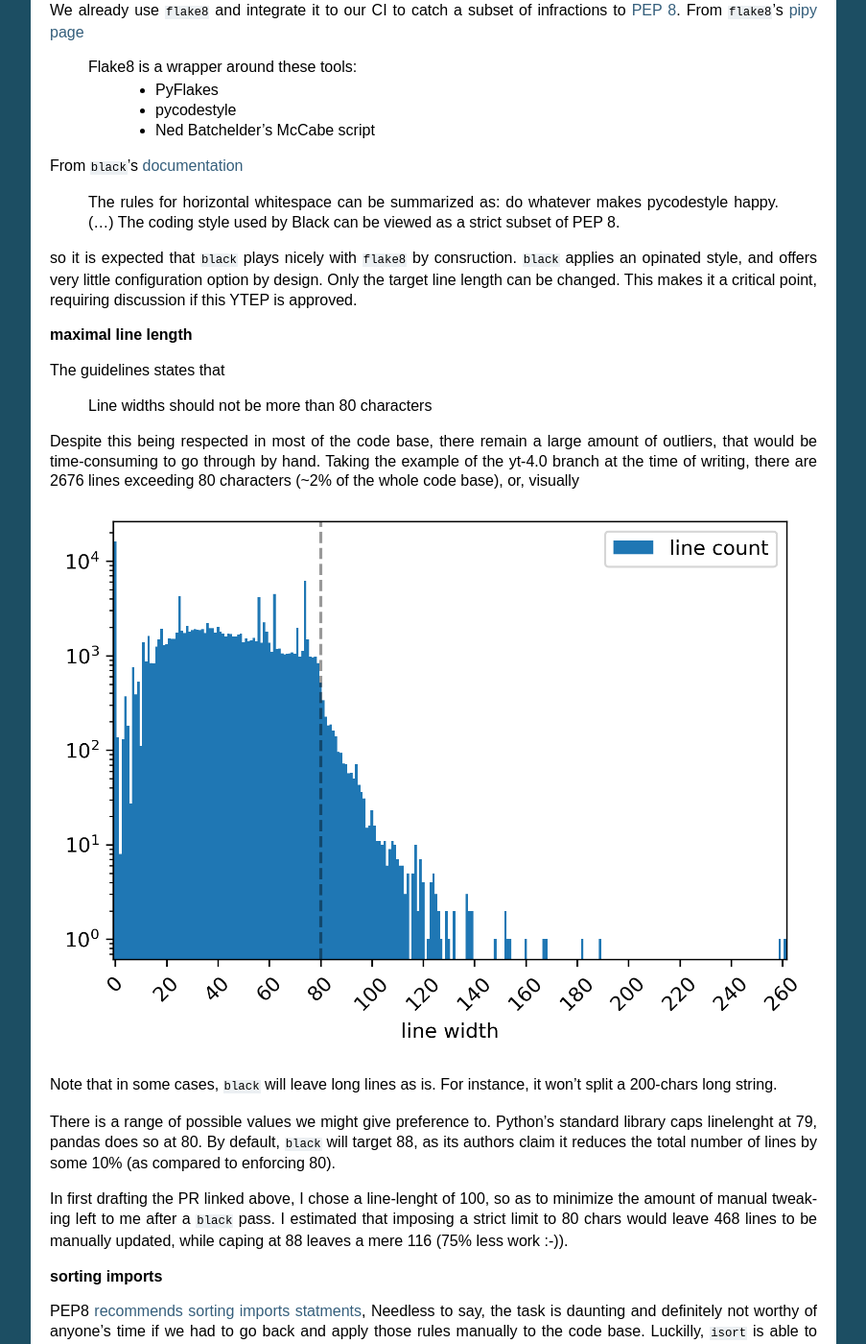
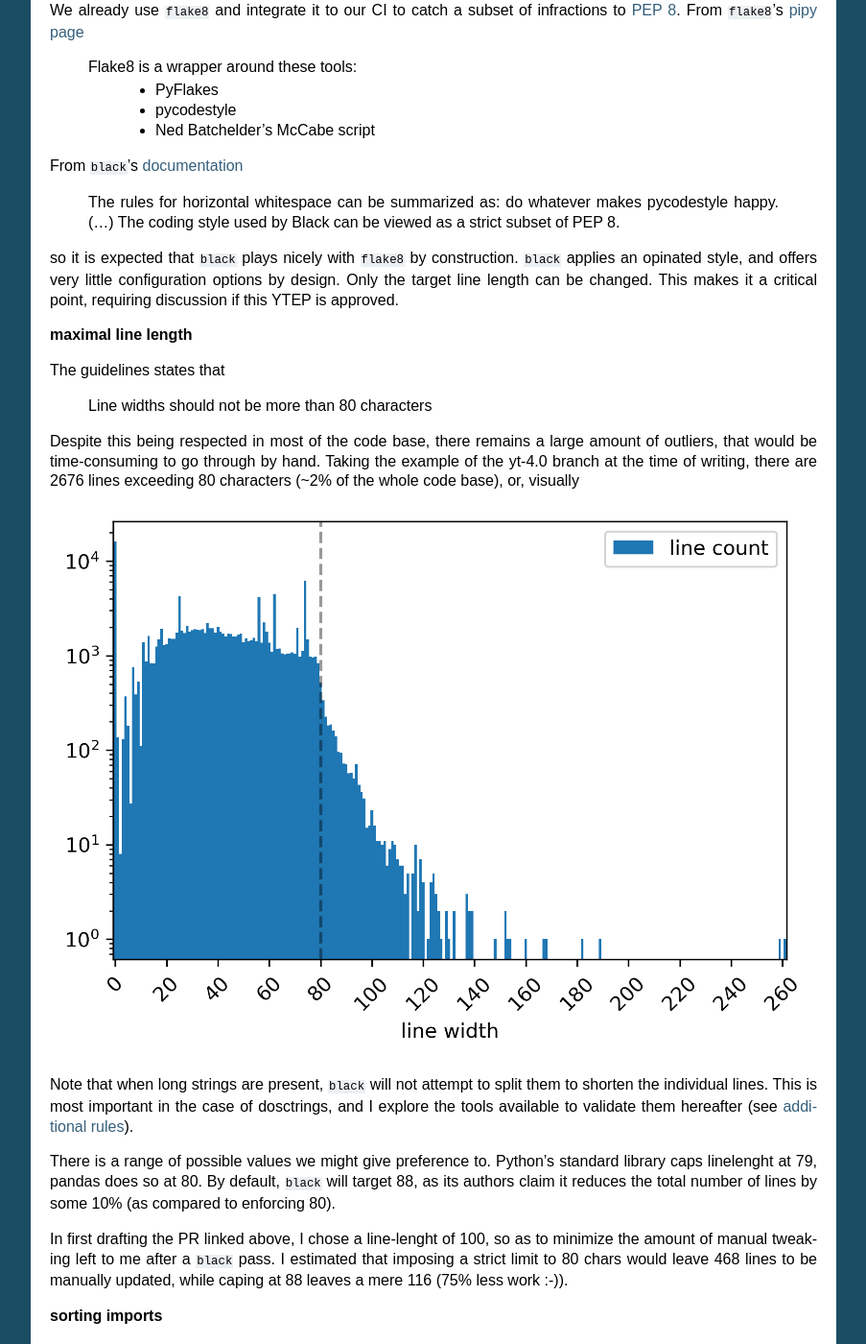
Before and after one commit to yt-project/ytep, a Sphinx documentation site: the page built from source/YTEPs/YTEP-0037.rst, in a window 1280 px wide and 1400 px high, scrolled down 648 px. Shown: the whole window at 96% size, without its empty margins (198-1101 px from the left). Built offline with Sphinx 7.4.7, drawn with Linux system fonts in a browser that asks for light colours; formulas are drawn with MathJax 3; some of the changed text lies outside the part shown.

Commit message:
typos + rephrasing

```diff
--- a/source/YTEPs/YTEP-0037.rst
+++ b/source/YTEPs/YTEP-0037.rst
@@ -49,8 +49,8 @@ From ``black``'s `documentation <https://black.readthedocs.io/en/stable/the_blac
   (...)
   The coding style used by Black can be viewed as a strict subset of PEP 8.
 
-so it is expected that ``black`` plays nicely with ``flake8`` by consruction.
-``black`` applies an opinated style, and offers very little configuration option
+so it is expected that ``black`` plays nicely with ``flake8`` by construction.
+``black`` applies an opinated style, and offers very little configuration options
 by design. Only the target line length can be changed. This makes it a critical
 point, requiring discussion if this YTEP is approved.
 
@@ -60,15 +60,17 @@ The guidelines states that
 
     Line widths should not be more than 80 characters
 
-Despite this being respected in most of the code base, there remain a large amount of
+Despite this being respected in most of the code base, there remains a large amount of
 outliers, that would be time-consuming to go through by hand. Taking the example of the
 yt-4.0 branch at the time of writing, there are 2676 lines exceeding 80 characters (~2%
 of the whole code base), or, visually
 
 .. image:: ../images/lw-ytep-37.png
 
-Note that in some cases, ``black`` will leave long lines as is. For instance, it won't
-split a 200-chars long string.
+Note that when long strings are present, ``black`` will not attempt to split them to
+shorten the individual lines.
+This is most important in the case of dosctrings, and I explore the tools available to
+validate them hereafter (see `additional rules`_).
 
 There is a range of possible values we might give preference to. Python's standard
 library caps linelenght at 79, pandas does so at 80. By default, ``black`` will target
@@ -100,11 +102,11 @@ code base, we import directly from ``unyt`` as often as possible, so as to limit
 confusion between ``unyt`` and its wrapper interface ``yt.units``. This is done in
 `#2597 <https://github.com/yt-project/yt/pull/2597>`_.
 
-
+.. _additional rules:
 **additional rules (flake8 pluggings)**
 
-`flake8-bugbear <https://github.com/PyCQA/flake8-bugbear>`_ is a ``flake8`` pluggin that
-goes beyond code style and detects some additional anti-patterns, most of which are
+`flake8-bugbear <https://github.com/PyCQA/flake8-bugbear>`_ is a ``flake8`` plugging
+that goes beyond code style and detects some additional anti-patterns, most of which are
 correspond very likely to design flaws in otherwise syntaxically valid statement. For
 instance, it will catch mutable default values such as in
 
```
Also changed, not shown: other parts of source/YTEPs/YTEP-0037.rst (+1 -1 lines).
